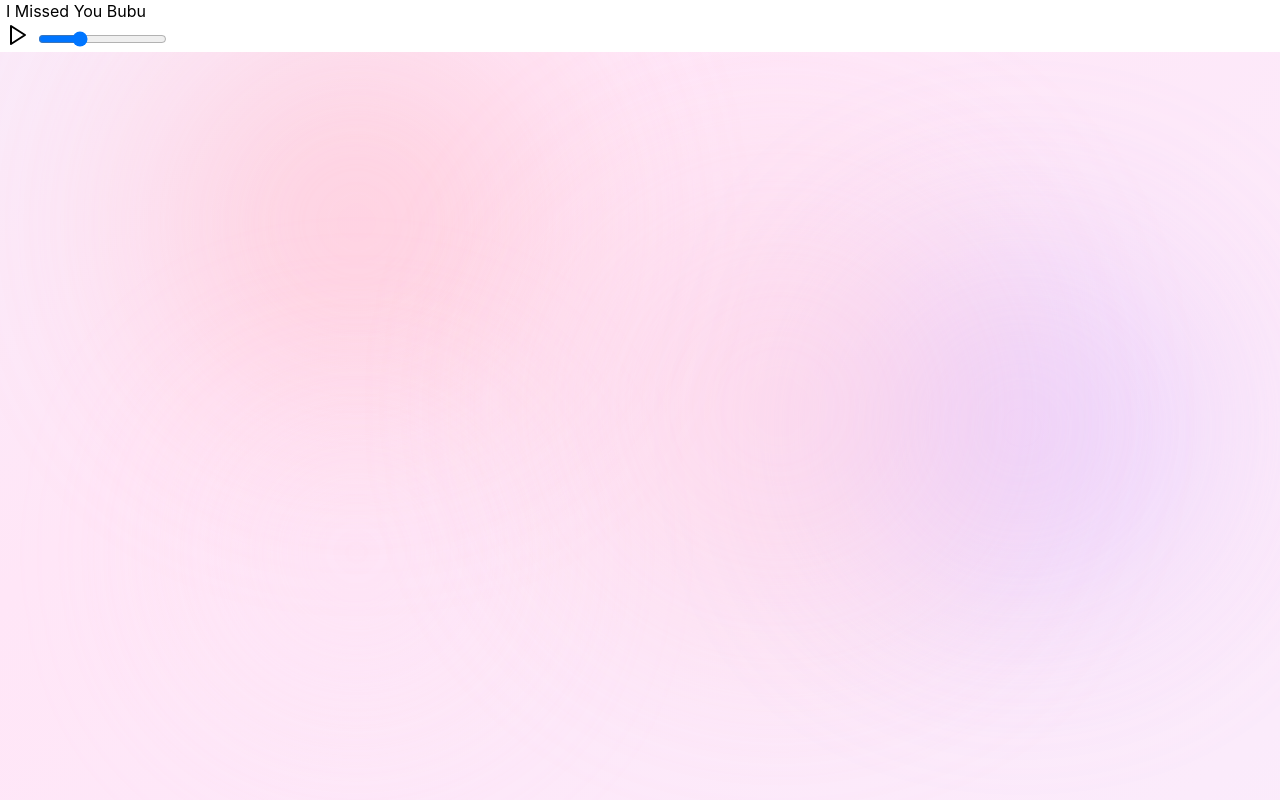
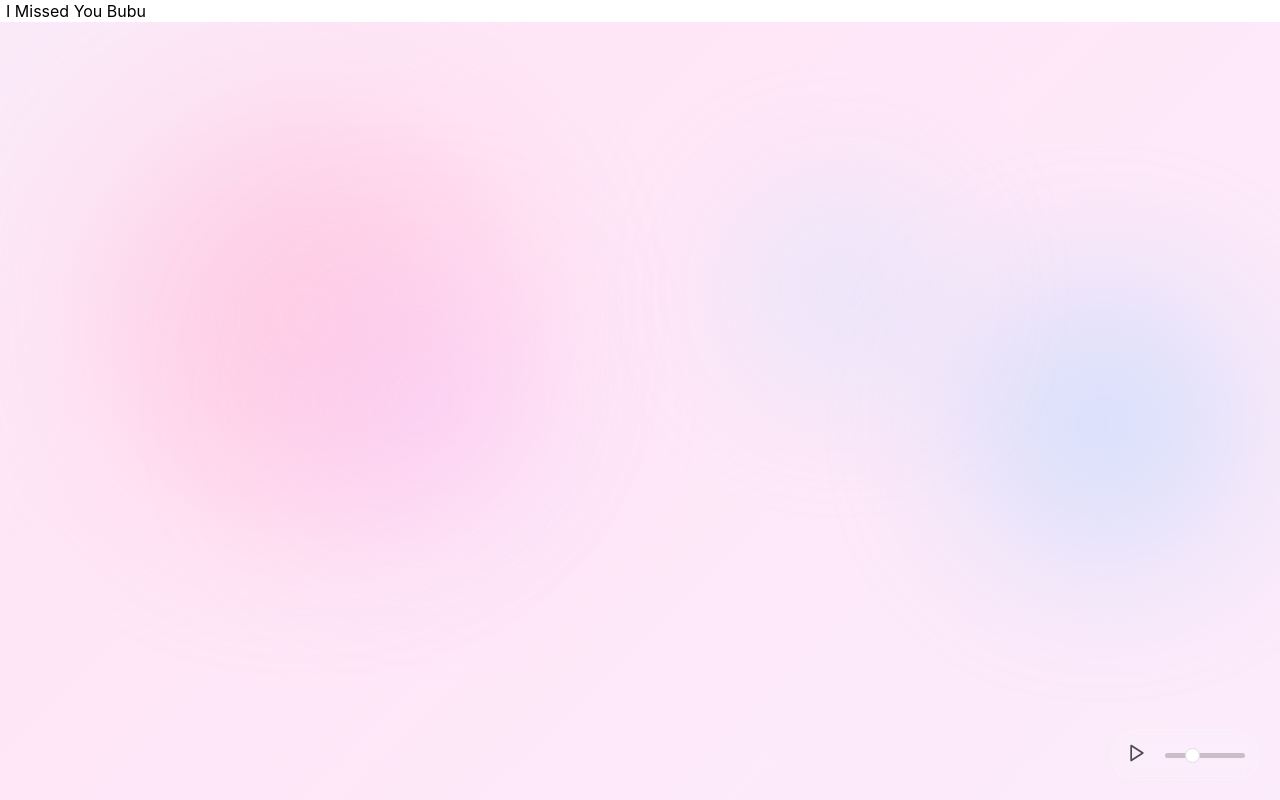
Before and after one commit to yxbudgqjdqdxq/yityiki, a Next.js app: page / in a window 1280 px wide. Built offline with nearby package versions, Linux system fonts and the light colour scheme.

Commit message:
Update globals.css

```diff
--- a/styles/globals.css
+++ b/styles/globals.css
@@ -65,3 +65,161 @@ button {
 
 /* ================= OTHER GLOBAL ELEMENTS ================= */
 /* Keep your website layout intact; do not modify buttons or content */
+   /* === ADD THIS ENTIRE BLOCK TO THE END OF globals.css === */
+
+/* --- Animated Background and Blobs --- */
+.background-container {
+  position: fixed;
+  top: 0;
+  left: 0;
+  width: 100%;
+  height: 100%;
+  z-index: -10;
+  overflow: hidden;
+  background: #f0e6ff; /* Fallback color */
+}
+
+.gradient-bg {
+  position: absolute;
+  width: 400%;
+  height: 400%;
+  background: linear-gradient(45deg, #ffafcc, #ffc8dd, #bde0fe, #a2d2ff);
+  background-size: 200% 200%;
+  animation: gradient-flow 25s ease infinite;
+}
+
+.blob {
+  position: absolute;
+  border-radius: 50%;
+  opacity: 0.4;
+  filter: blur(80px); /* Creates the soft, blurred effect */
+}
+
+.blob1 {
+  width: 400px;
+  height: 400px;
+  background: #ffafcc; /* Pastel Pink */
+  top: 10%;
+  left: 10%;
+  animation: blob-move 20s infinite alternate;
+}
+
+.blob2 {
+  width: 300px;
+  height: 300px;
+  background: #a2d2ff; /* Pastel Blue */
+  bottom: 15%;
+  right: 5%;
+  animation: blob-move 22s infinite alternate-reverse;
+}
+
+.blob3 {
+  width: 250px;
+  height: 250px;
+  background: #f9c6ff; /* Pastel Purple */
+  bottom: 40%;
+  left: 25%;
+  animation: blob-move 18s infinite alternate;
+}
+
+.blob4 {
+  width: 200px;
+  height: 200px;
+  background: #bde0fe; /* Lighter Pastel Blue */
+  top: 20%;
+  right: 30%;
+  animation: blob-move 25s infinite alternate-reverse;
+}
+
+
+/* --- Music Player --- */
+.music-player {
+  position: fixed;
+  bottom: 20px;
+  right: 20px;
+  z-index: 100;
+  display: flex;
+  align-items: center;
+  gap: 12px;
+  background-color: rgba(255, 255, 255, 0.1);
+  backdrop-filter: blur(10px);
+  padding: 8px 12px;
+  border-radius: 50px;
+  border: 1px solid rgba(255, 255, 255, 0.2);
+}
+
+.play-button {
+  background: transparent;
+  border: none;
+  cursor: pointer;
+  color: #333;
+  padding: 4px;
+}
+.play-button svg {
+  width: 20px;
+  height: 20px;
+  stroke: #4a4a4a;
+}
+
+.volume-slider {
+  -webkit-appearance: none;
+  appearance: none;
+  width: 80px;
+  height: 5px;
+  background: rgba(0, 0, 0, 0.2);
+  border-radius: 5px;
+  outline: none;
+  transition: opacity 0.2s;
+}
+
+.volume-slider::-webkit-slider-thumb {
+  -webkit-appearance: none;
+  appearance: none;
+  width: 15px;
+  height: 15px;
+  background: #ffffff;
+  border: 1px solid #ddd;
+  border-radius: 50%;
+  cursor: pointer;
+}
+
+.volume-slider::-moz-range-thumb {
+  width: 15px;
+  height: 15px;
+  background: #ffffff;
+  border: 1px solid #ddd;
+  border-radius: 50%;
+  cursor: pointer;
+}
+
+
+/* --- Animations Keyframes --- */
+@keyframes gradient-flow {
+  0% { background-position: 0% 50%; }
+  50% { background-position: 100% 50%; }
+  100% { background-position: 0% 50%; }
+}
+
+@keyframes blob-move {
+  0% { transform: translate(0, 0); }
+  25% { transform: translate(40px, -60px) scale(1.1); }
+  50% { transform: translate(-30px, 50px); }
+  75% { transform: translate(50px, 30px) scale(0.9); }
+  100% { transform: translate(0, 0); }
+}
+
+/* --- Page Transition --- */
+.page-transition {
+  animation: page-fade-in 0.75s ease-out forwards;
+}
+
+@keyframes page-fade-in {
+  from {
+    opacity: 0;
+    transform: translateY(10px);
+  }
+  to {
+    opacity: 1;
+    transform: translateY(0);
+  }
+}
```
